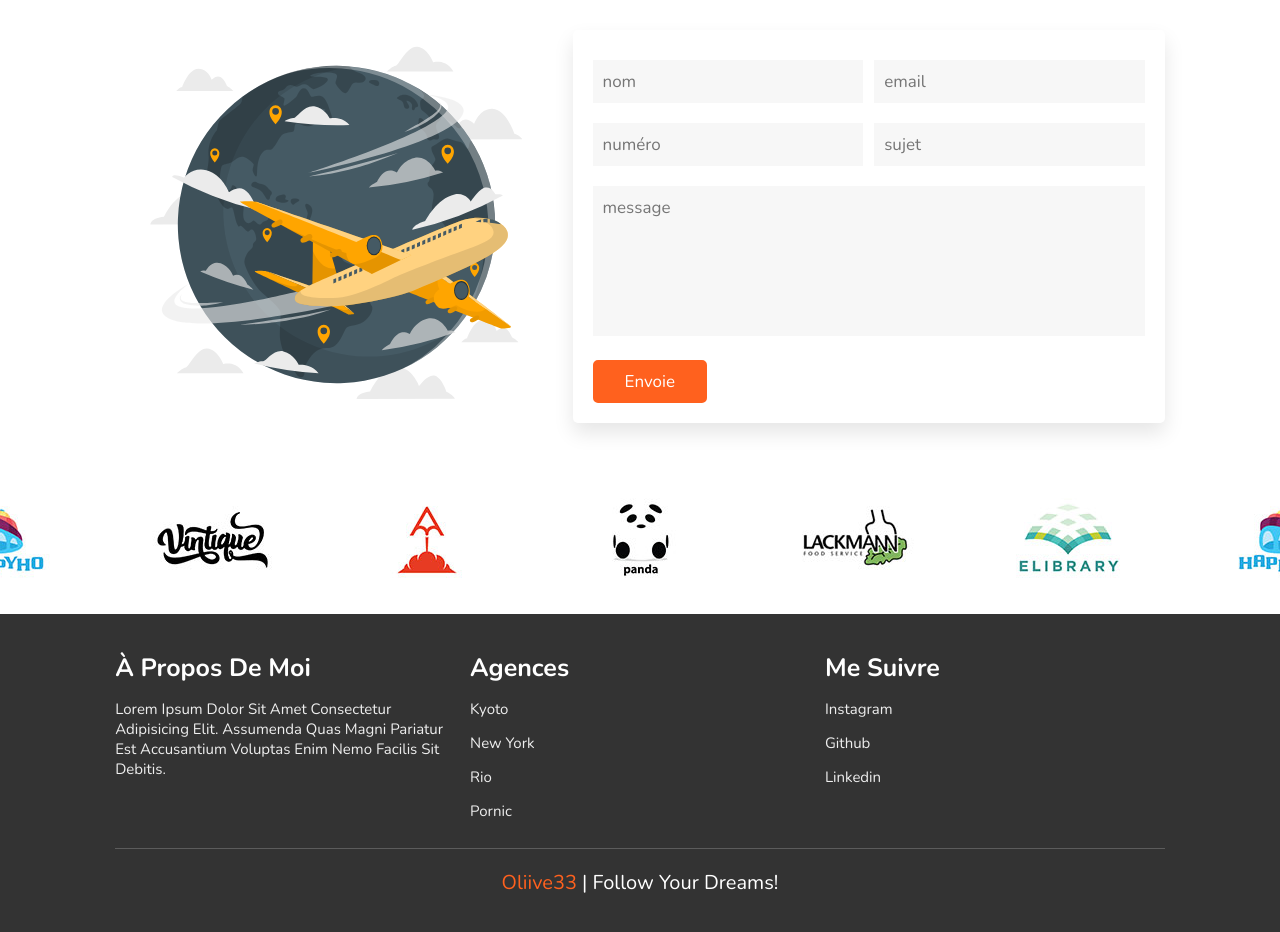
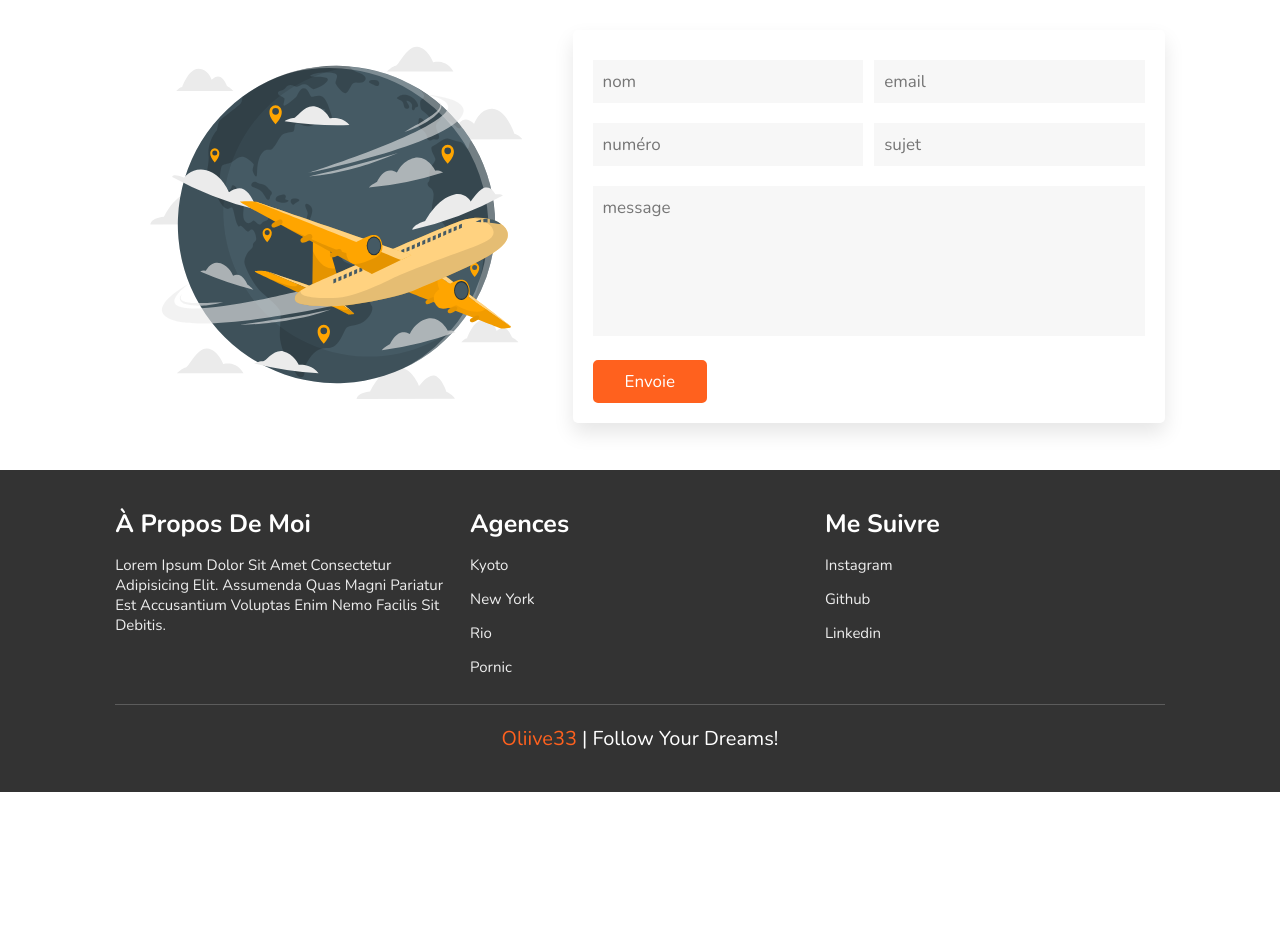
Before and after one commit to Oliive33/voyage-voyage, a plain HTML site: page index.html in a window 1280 px wide. Shown: the part 4818-5750 px from the top of the page. After the commit the page ends 5610 px from the top, so only its background shows below. Drawn offline with nearby package versions, Linux system fonts and the light colour scheme.

Commit message:
modif and supp brand

```diff
--- a/index.html
+++ b/index.html
@@ -644,20 +644,6 @@
 
     <!-- contact section ends -->
 
-    <!-- brand section  -->
-    <section class="brand-container">
-      <div class="swiper-container brand-slider">
-        <div class="swiper-wrapper">
-          <div class="swiper-slide"><img src="images/1.jpg" alt="" /></div>
-          <div class="swiper-slide"><img src="images/2.jpg" alt="" /></div>
-          <div class="swiper-slide"><img src="images/3.jpg" alt="" /></div>
-          <div class="swiper-slide"><img src="images/4.jpg" alt="" /></div>
-          <div class="swiper-slide"><img src="images/5.jpg" alt="" /></div>
-          <div class="swiper-slide"><img src="images/6.jpg" alt="" /></div>
-        </div>
-      </div>
-    </section>
-
     <!-- footer section  -->
 
     <section class="footer">
--- a/script.js
+++ b/script.js
@@ -1,50 +1,50 @@
-let searchBtn = document.querySelector('#search-btn');
-let searchBar = document.querySelector('.search-bar-container');
-let formBtn = document.querySelector('#login-btn');
-let loginForm = document.querySelector('.login-form-container');
-let formClose = document.querySelector('#form-close');
-let menu = document.querySelector('#menu-bar');
-let navbar = document.querySelector('.navbar');
-let videoBtn = document.querySelectorAll('.vid-btn');
+let searchBtn = document.querySelector("#search-btn");
+let searchBar = document.querySelector(".search-bar-container");
+let formBtn = document.querySelector("#login-btn");
+let loginForm = document.querySelector(".login-form-container");
+let formClose = document.querySelector("#form-close");
+let menu = document.querySelector("#menu-bar");
+let navbar = document.querySelector(".navbar");
+let videoBtn = document.querySelectorAll(".vid-btn");
 
-window.onscroll = () =>{
-    searchBtn.classList.remove('fa-times');
-    searchBar.classList.remove('active');
-    menu.classList.remove('fa-times');
-    navbar.classList.remove('active');
-    loginForm.classList.remove('active');
-}
+window.onscroll = () => {
+  searchBtn.classList.remove("fa-times");
+  searchBar.classList.remove("active");
+  menu.classList.remove("fa-times");
+  navbar.classList.remove("active");
+  loginForm.classList.remove("active");
+};
 
-menu.addEventListener('click', () =>{
-    menu.classList.toggle('fa-times');
-    navbar.classList.toggle('active');
+menu.addEventListener("click", () => {
+  menu.classList.toggle("fa-times");
+  navbar.classList.toggle("active");
 });
 
-searchBtn.addEventListener('click', () =>{
-    searchBtn.classList.toggle('fa-times');
-    searchBar.classList.toggle('active');
+searchBtn.addEventListener("click", () => {
+  searchBtn.classList.toggle("fa-times");
+  searchBar.classList.toggle("active");
 });
 
-formBtn.addEventListener('click', () =>{
-    loginForm.classList.add('active');
+formBtn.addEventListener("click", () => {
+  loginForm.classList.add("active");
 });
 
-formClose.addEventListener('click', () =>{
-    loginForm.classList.remove('active');
+formClose.addEventListener("click", () => {
+  loginForm.classList.remove("active");
 });
 
-videoBtn.forEach(btn =>{
-    btn.addEventListener('click', ()=>{
-        document.querySelector('.controls .active').classList.remove('active');
-        btn.classList.add('active');
-        let src = btn.getAttribute('data-src');
-        document.querySelector('#video-slider').src = src;
+videoBtn.forEach((btn) => {
+  btn.addEventListener("click", () => {
+    document.querySelector(".controls .active").classList.remove("active");
+    btn.classList.add("active");
+    let src = btn.getAttribute("data-src");
+    document.querySelector("#video-slider").src = src;
   });
 });
 
 var swiper = new Swiper(".review-slider", {
   spaceBetween: 20,
-    loop:true,
+  loop: true,
   autoplay: {
     delay: 2500,
     disableOnInteraction: false,
@@ -61,26 +61,3 @@ var swiper = new Swiper(".review-slider", {
     },
   },
 });
-
-var swiper = new Swiper(".brand-slider", {
-    spaceBetween: 20,
-    loop:true,
-    autoplay: {
-        delay: 2500,
-        disableOnInteraction: false,
-    },
-    breakpoints: {
-        450: {
-          slidesPerView: 2,
-        },
-        768: {
-          slidesPerView: 3,
-        },
-        991: {
-          slidesPerView: 4,
-        },
-        1200: {
-          slidesPerView: 5,
-        },
-      },
-});
--- a/style.css
+++ b/style.css
@@ -561,10 +561,6 @@ header .search-bar-container label:hover {
   width: 100%;
 }
 
-.brand-container {
-  text-align: center;
-}
-
 .footer {
   background: #333;
 }
@@ -636,7 +632,7 @@ header .search-bar-container label:hover {
   }
 }
 
-@media (max-width: 768px) {
+@media (max-width: 815px) {
   #menu-bar {
     display: initial;
   }
```
Lines whose indentation alone changed are shown as unchanged.
